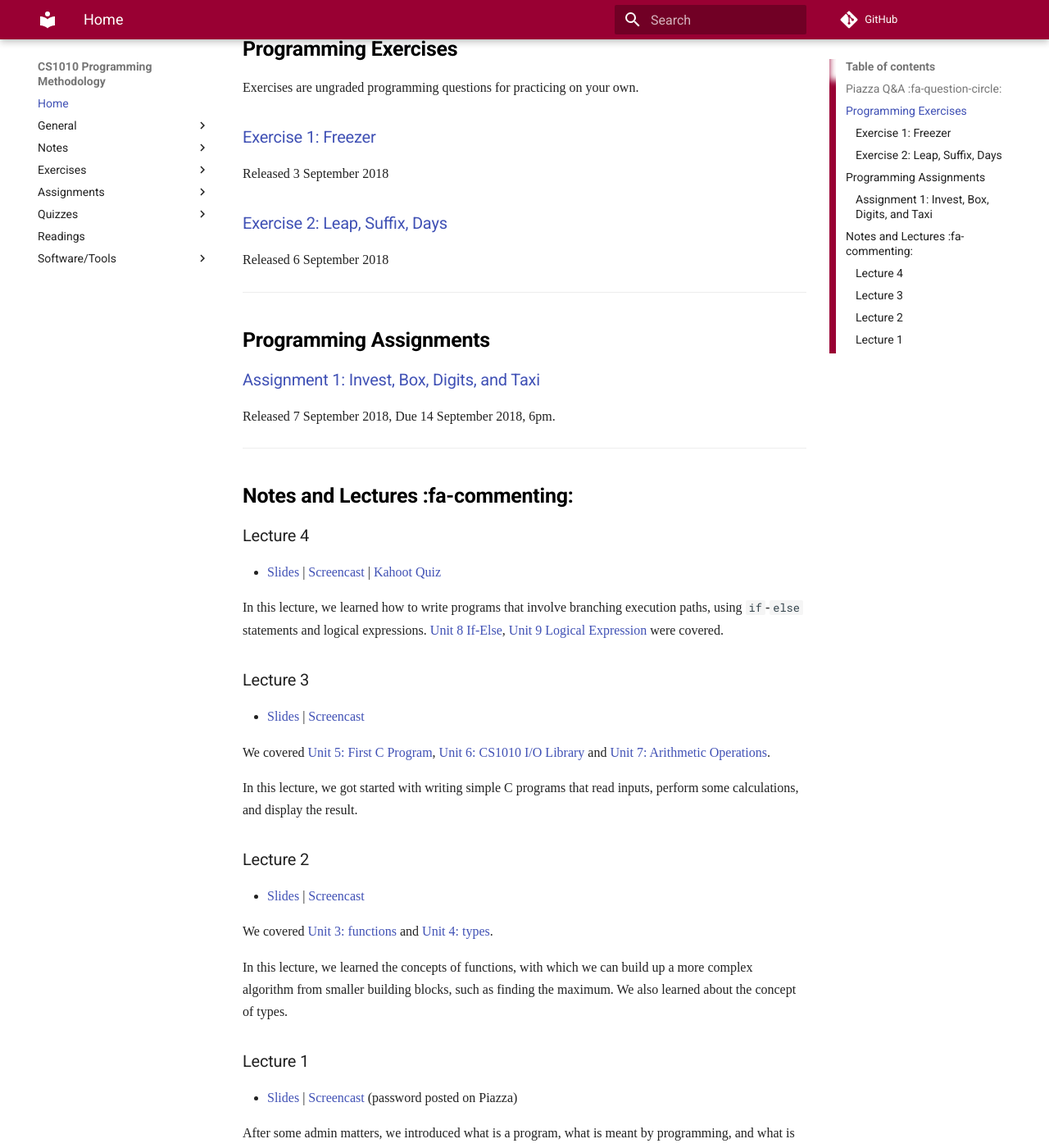
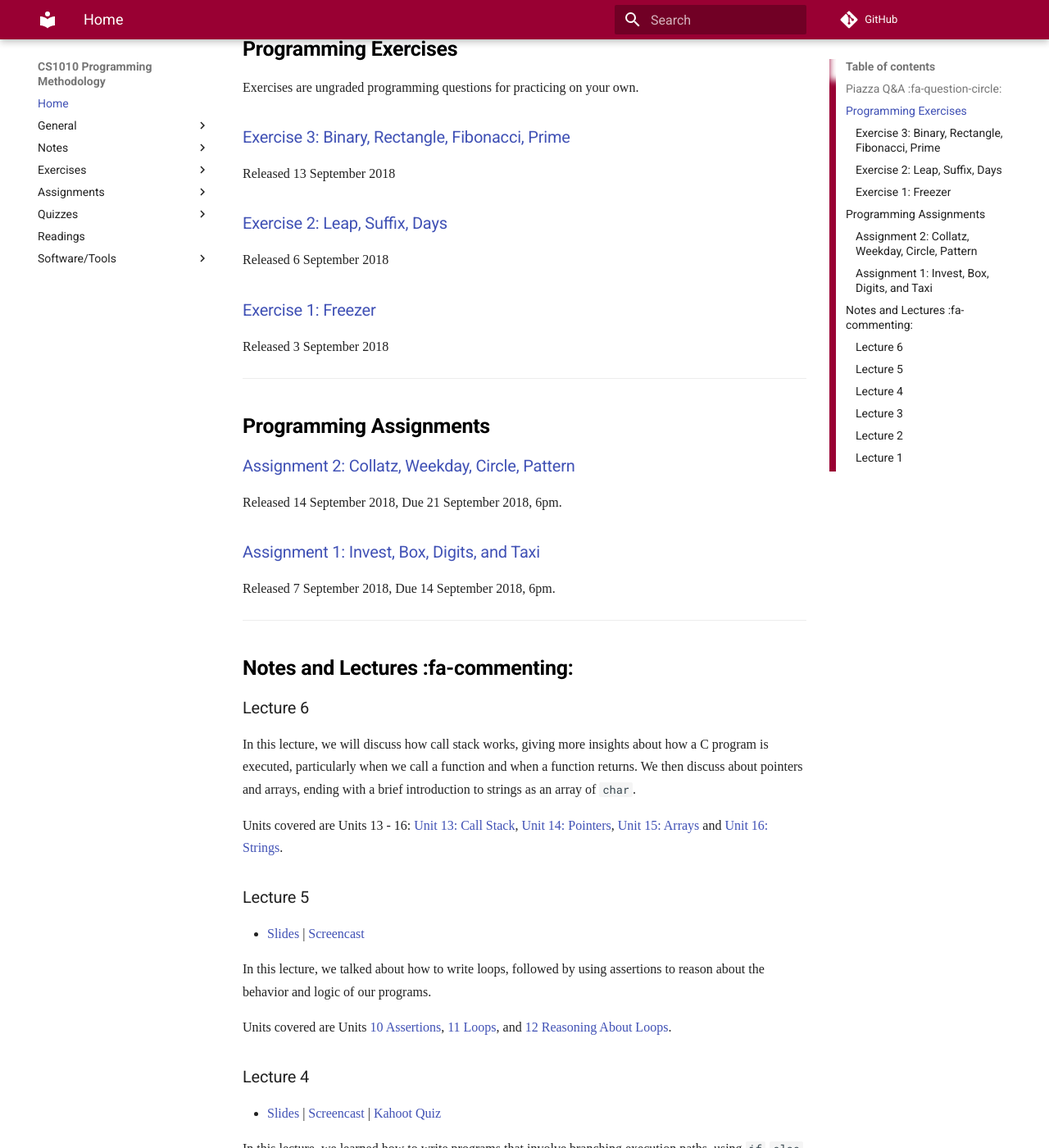
Before and after one commit to LL-Pengfei/CS1010-AY1819S1-Personal, an MkDocs documentation site: the page built from docs/index.md, in a window 1280 px wide and 1400 px high, scrolled down 309 px. Shown: the whole window at 82% size. Built offline with MkDocs 1.6.1 and Material for MkDocs 9.7.7, drawn with Linux system fonts in a browser that asks for light colours; nearby versions of some CDN libraries; some web fonts are replaced; comment, search, counter and statistics services are not loaded; old or Windows-style settings are respelled for this version of MkDocs.

Commit message:
Add Lect 5, 6 As 2

```diff
--- a/docs/index.md
+++ b/docs/index.md
@@ -10,16 +10,24 @@
 
 Exercises are ungraded programming questions for practicing on your own.
 
-### [Exercise 1: Freezer](ex01.md)
+### [Exercise 3: Binary, Rectangle, Fibonacci, Prime](ex03.md)
 
-Released 3 September 2018
+Released 13 September 2018
 
 ### [Exercise 2: Leap, Suffix, Days](ex02.md)
 
 Released 6 September 2018
 
+### [Exercise 1: Freezer](ex01.md)
+
+Released 3 September 2018
+
 ----
 ## Programming Assignments
+
+### [Assignment 2: Collatz, Weekday, Circle, Pattern](as02.md)
+
+Released 14 September 2018, Due 21 September 2018, 6pm.
 
 ### [Assignment 1: Invest, Box, Digits, and Taxi](as01.md)
 
@@ -28,6 +36,20 @@
 ----
 
 ## Notes and Lectures :fa-commenting:
+
+### Lecture 6
+
+In this lecture, we will discuss how call stack works, giving more insights about how a C program is executed, particularly when we call a function and when a function returns.  We then discuss about pointers and arrays, ending with a brief introduction to strings as an array of `char`.
+
+Units covered are Units 13 - 16: [Unit 13: Call Stack](13-call-stack.md), [Unit 14: Pointers](14-pointers.md), [Unit 15: Arrays](15-array.md) and [Unit 16: Strings](16-string.md).
+
+### Lecture 5
+
+- [Slides](https://www.comp.nus.edu.sg/~ooiwt/cs1010/1819s1/slides/cs1010-lec5.pdf) | [Screencast](https://vimeo.com/289833096)
+
+In this lecture, we talked about how to write loops, followed by using assertions to reason about the behavior and logic of our programs.
+
+Units covered are Units [10 Assertions](10-assert.md), [11 Loops](11-loop.md), and [12 Reasoning About Loops](12-invariant.md).
 
 ### Lecture 4
 
```
